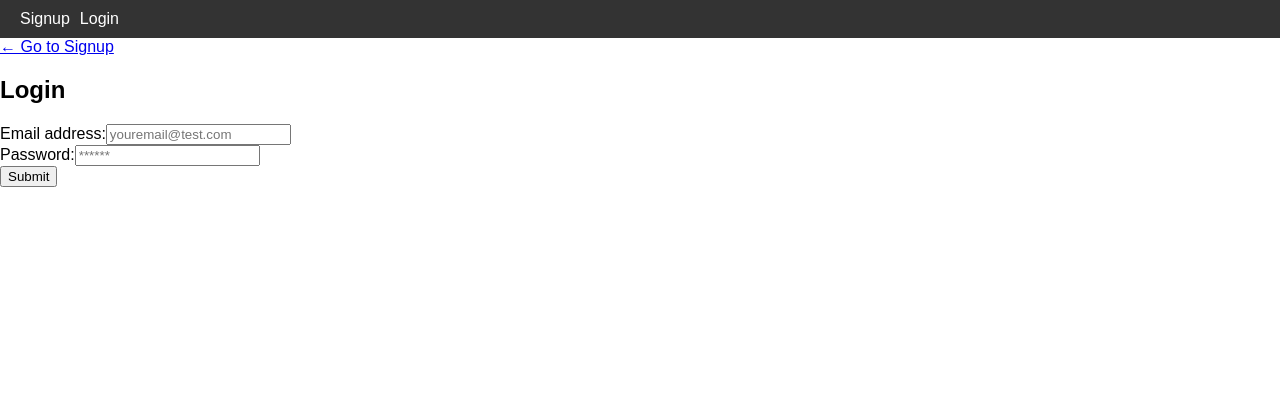
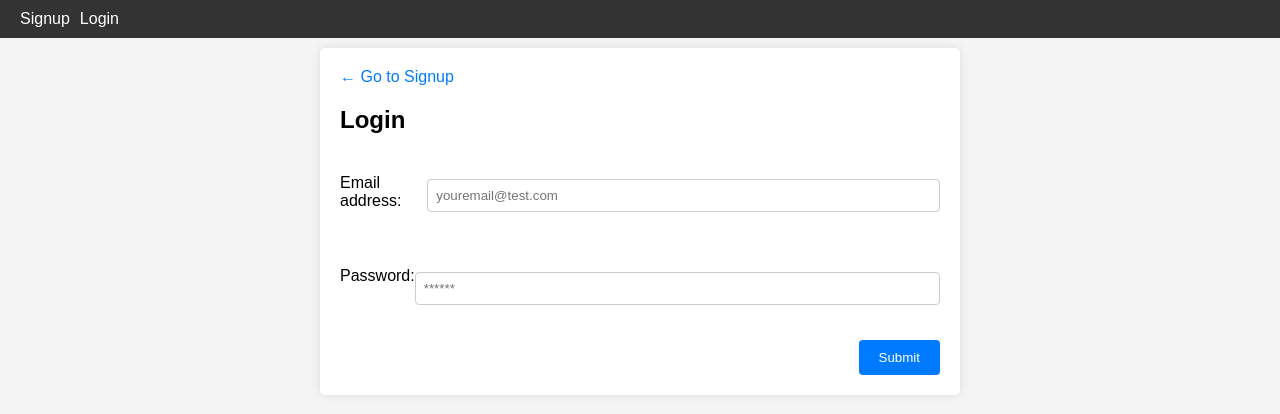
Before and after one commit to ayay2002/4EverMemories, a React (Vite) app in the folder client/: page /login in a window 1280 px wide. Shown: the top 414 px of the page. Built offline with nearby package versions, Linux system fonts and the light colour scheme.

Commit message:
update to register and login styles

```diff
--- a/client/src/index.css
+++ b/client/src/index.css
@@ -236,46 +236,87 @@ nav ul li a:hover {
 
 /* Register.jsx CSS */
 
-.user-form,
-.photographer-form {
-  max-width: 400px;
+
+/* Global styles */
+body {
+  font-family: Arial, sans-serif;
+  background-color: #f4f4f4;
+  margin: 0;
+  padding: 0;
+}
+
+.container {
+  max-width: 600px;
   margin: 0 auto;
   padding: 20px;
-  border: 1px solid #ccc;
+  background-color: #fff;
   border-radius: 5px;
-  background-color: #f9f9f9;
+  box-shadow: 0 0 10px rgba(0, 0, 0, 0.1);
+}
+
+.flex-row {
+  display: flex;
+  flex-direction: row;
+}
+
+.flex-row.space-between {
+  justify-content: space-between;
+}
+
+.flex-row.flex-end {
+  justify-content: flex-end;
+}
+
+.my-1 {
+  margin-top: 10px;
+  margin-bottom: 10px;
+}
+
+.my-2 {
+  margin-top: 20px;
   margin-bottom: 20px;
 }
 
-.form-header {
-  font-size: 24px;
-  margin-bottom: 20px;
+/* Form styles */
+form {
+  display: flex;
+  flex-direction: column;
 }
 
-.form-label {
-  display: block;
+label {
   margin-bottom: 5px;
 }
 
-.form-input {
+input[type='text'],
+input[type='email'],
+input[type='password'] {
   width: 100%;
   padding: 8px;
-  margin-bottom: 10px;
+  margin-top: 5px;
+  margin-bottom: 15px;
   border: 1px solid #ccc;
-  border-radius: 5px;
+  border-radius: 4px;
 }
 
-.form-button {
-  width: 100%;
-  padding: 10px;
+button {
+  padding: 10px 20px;
   background-color: #007bff;
   color: #fff;
   border: none;
-  border-radius: 5px;
+  border-radius: 4px;
   cursor: pointer;
   transition: background-color 0.3s ease;
 }
 
-.form-button:hover {
+button:hover {
   background-color: #0056b3;
 }
+
+a {
+  color: #007bff;
+  text-decoration: none;
+}
+
+a:hover {
+  text-decoration: underline;
+}
```
